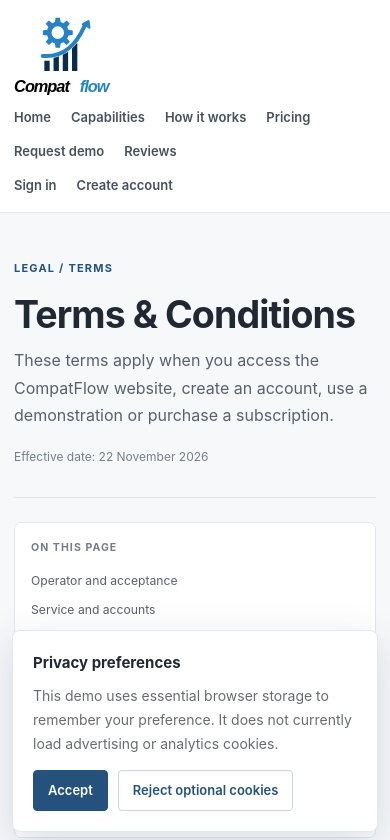
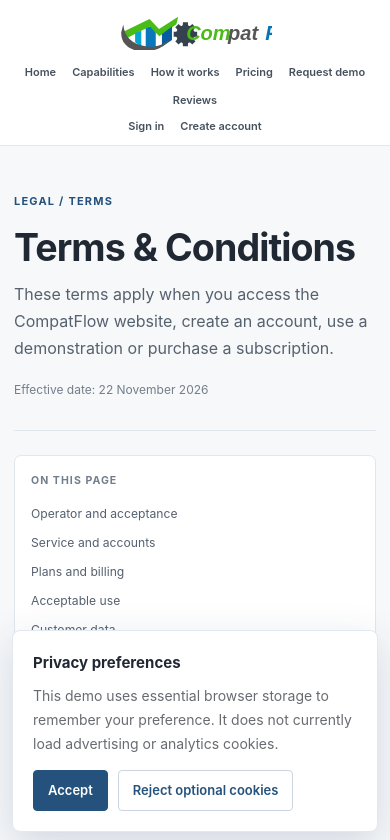
Before and after one commit to Revanth6699/compat-flow, a Next.js app in the folder frontend/: page /terms in a window 390 px wide. Shown: the top 840 px of the page. Built offline with nearby package versions, Linux system fonts and the light colour scheme; no server answers.

Commit message:
Update CompatFlow logo and compact site navigation
* Header and footer logo update

* Header and footer logo update

* Compact navigation and brand sizing

* Update site brand metadata

* Replace CompatFlow logo asset

```diff
--- a/frontend/app/globals.css
+++ b/frontend/app/globals.css
@@ -2665,3 +2665,52 @@ h1, h2, h3, h4, .editorial-heading {
   .branded-loading-orbit, .branded-loading-core, .branded-loading-pulse i, .loading-skeleton-line { animation: none !important; }
   .loading-skeleton-line { background: #edf2f6; }
 }
+
+
+/* Compact header and updated CompatFlow brand lockup */
+.header-inner {
+  min-height: 76px;
+  gap: 16px;
+}
+.brand { align-items: center; }
+.brand img {
+  display: block;
+  width: 174px;
+  height: 52px;
+  object-fit: contain;
+}
+.nav { gap: 18px; }
+.nav a { font-size: 12px; }
+.nav a::after { bottom: -6px; }
+.header-main-nav { min-width: 0; }
+.footer-logo-link img {
+  display: block;
+  width: 220px;
+  height: 62px;
+  object-fit: contain;
+}
+html { scroll-padding-top: 78px; }
+@media (max-width: 980px) {
+  .header-inner { gap: 12px; }
+  .nav { gap: 12px; }
+  .nav a { font-size: 11px; }
+  .brand img { width: 148px; height: 46px; }
+}
+@media (max-width: 760px) {
+  .header-inner {
+    min-height: 0;
+    grid-template-columns: 1fr;
+    justify-items: center;
+    gap: 8px;
+    padding-top: 9px;
+    padding-bottom: 10px;
+  }
+  .brand img { width: 154px; height: 46px; }
+  .header-main-nav, .header-account-nav {
+    justify-self: center;
+    justify-content: center;
+    gap: 10px 16px;
+  }
+  .nav a { font-size: 11px; }
+  .footer-logo-link img { width: 190px; height: 54px; }
+}
--- a/frontend/app/layout.tsx
+++ b/frontend/app/layout.tsx
@@ -30,7 +30,7 @@ export const metadata: Metadata = {
     siteName: "CompatFlow",
     title: "CompatFlow — Supplier Catalog Change Operations",
     description: "Keep supplier-driven product catalog changes organized and controlled.",
-    images: [{ url: "/opengraph-image", width: 1200, height: 630, alt: "CompatFlow supplier catalog operations" }],
+    images: [{ url: "/opengraph-image", width: 520, height: 120, alt: "CompatFlow" }],
   },
   twitter: {
     card: "summary_large_image",
--- a/frontend/components/site-footer.tsx
+++ b/frontend/components/site-footer.tsx
@@ -8,7 +8,7 @@ export function SiteFooter() {
  const { user } = useAuth();
  return <footer className="site-footer"><div className="container footer">
   <div className="footer-brand">
-   <Link className="footer-logo-link" href="/" aria-label="CompatFlow home"><Image src="/compatflow-logo.svg" alt="CompatFlow" width={130} height={90} /></Link>
+   <Link className="footer-logo-link" href="/" aria-label="CompatFlow home"><Image src="/compatflow-logo.svg" alt="CompatFlow" width={220} height={62} /></Link>
    <span>Supplier catalog operations</span>
    <p className="footer-summary">A product in development focused on helping commerce teams work with more consistent supplier catalog data.</p>
   </div>
--- a/frontend/components/site-header.tsx
+++ b/frontend/components/site-header.tsx
@@ -24,7 +24,7 @@ export function SiteHeader() {
     <header className="site-header">
       <div className="container header-inner">
         <Link className="brand" href="/" aria-label="CompatFlow home">
-          <Image src="/compatflow-logo.svg" alt="CompatFlow" width={104} height={72} priority />
+          <Image src="/compatflow-logo.svg" alt="CompatFlow" width={174} height={52} priority />
         </Link>
         <nav className="nav header-main-nav" aria-label="Main navigation">
           {user ? (
```
Also changed, not shown: frontend/public/compatflow-logo.svg.
